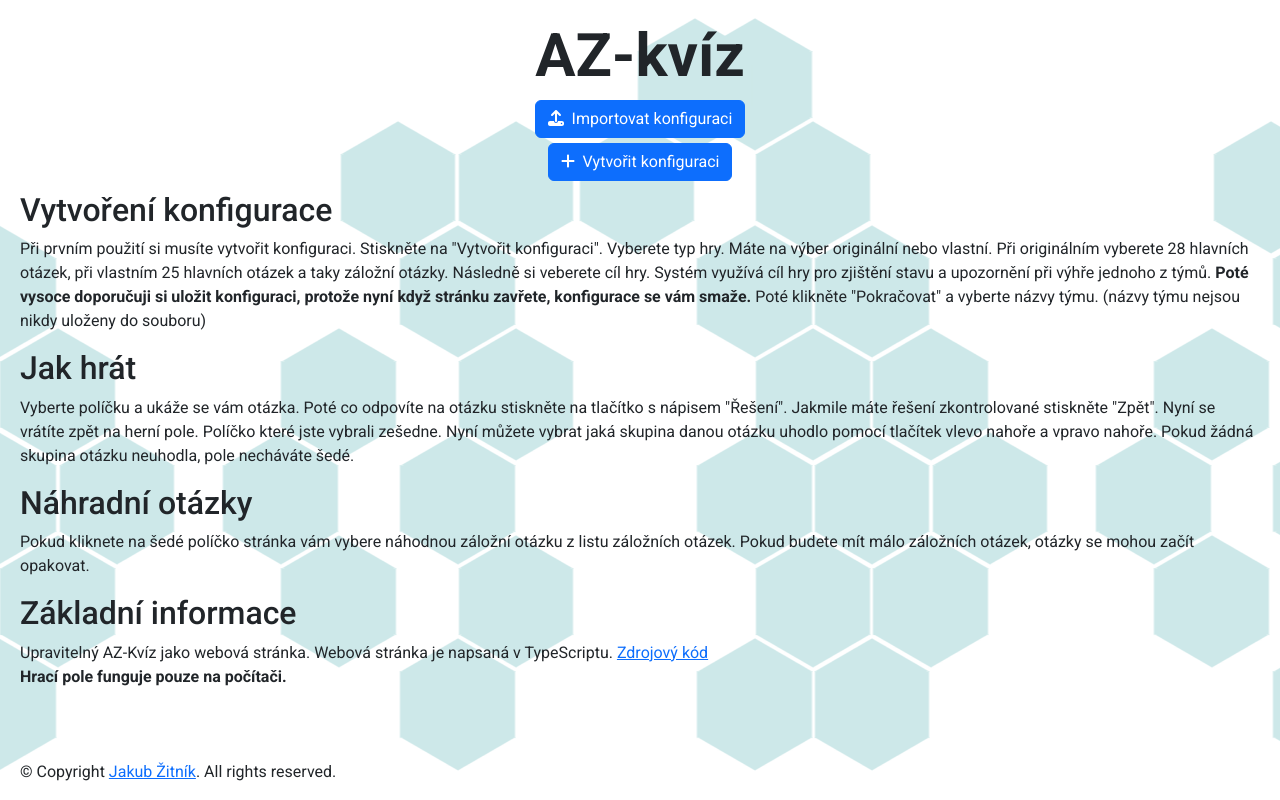
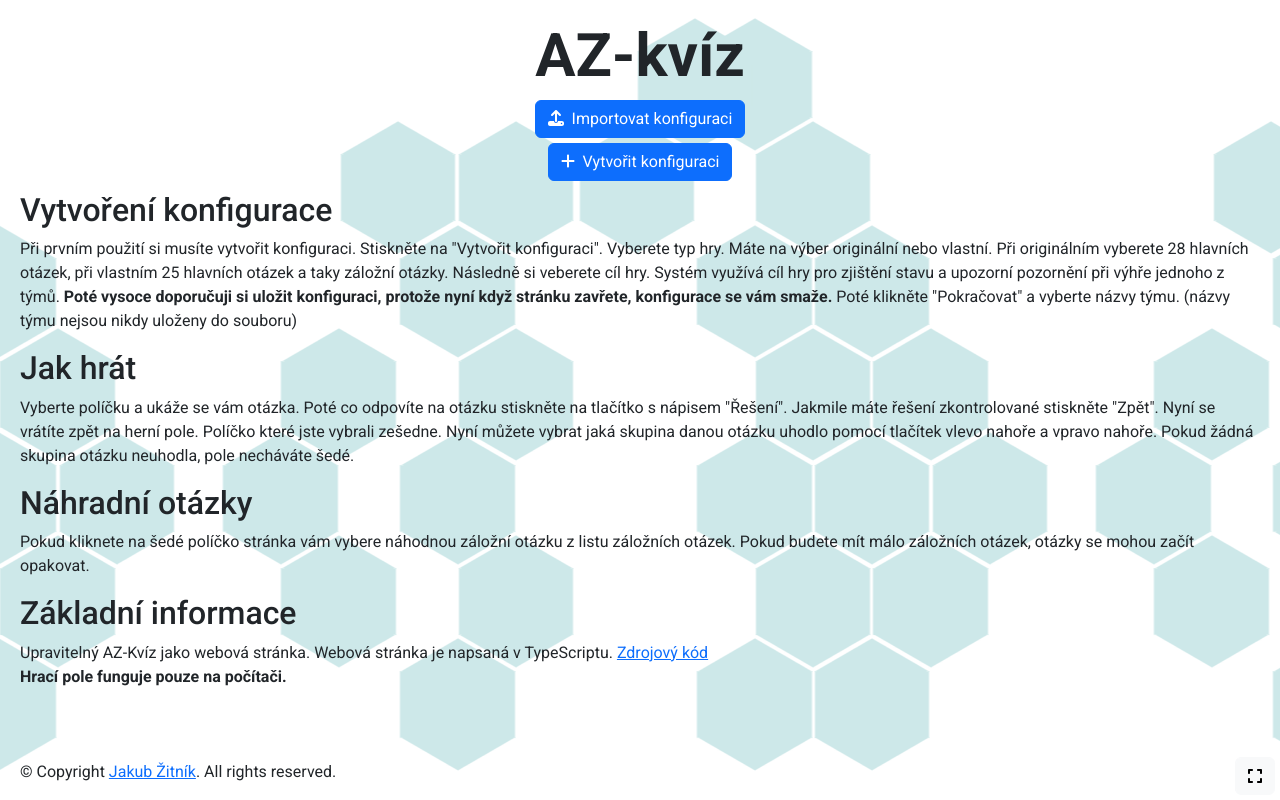
Before and after one commit to jzitnik-dev/azkviz, a React (Vite) app: page / in a window 1280 px wide. Built offline with nearby package versions, Linux system fonts and the light colour scheme.

Commit message:
Added fullscreen button and some other changes

```diff
--- a/package.json
+++ b/package.json
@@ -1,6 +1,5 @@
 {
   "name": "azkviz",
-  "private": true,
   "version": "0.0.0",
   "type": "module",
   "scripts": {
--- a/src/components/config/Config.tsx
+++ b/src/components/config/Config.tsx
@@ -225,7 +225,7 @@ export default function Config({ setSettings }: Params) {
               nebo vlastní. Při originálním vyberete 28 hlavních otázek, při
               vlastním 25 hlavních otázek a taky záložní otázky. Následně
               si veberete cíl hry. Systém využívá cíl hry pro zjištění stavu a
-              upozornění při výhře jednoho z týmů.&nbsp;
+              upozorní pozornění při výhře jednoho z týmů.&nbsp;
               <strong>
                 Poté vysoce doporučuji si uložit konfiguraci, protože nyní když
                 stránku zavřete, konfigurace se vám smaže.&nbsp;
@@ -342,6 +342,7 @@ export default function Config({ setSettings }: Params) {
                     style={{
                       objectFit: "contain",
                     }}
+                    draggable="false"
                   />
                 </div>
                 <p className={"mt-2 fw-semibold "}>Originální (doporučuji)</p>
@@ -370,6 +371,7 @@ export default function Config({ setSettings }: Params) {
                     style={{
                       objectFit: "contain",
                     }}
+                    draggable="false"
                   />
                 </div>
                 <p className={"mt-2 fw-semibold "}>Vlastní</p>
@@ -458,6 +460,7 @@ export default function Config({ setSettings }: Params) {
             <hr />
             <div>
               <h2>Cíl hry</h2>
+              <p>Systém využívá cíl hry pro zjištění stavu a upozorní při výhře jednoho z týmů. </p>
               <div className="buttonsList">
                 <Form.Select
                   onChange={changeTarget}
--- /dev/null
+++ b/src/components/fullscreenButton/FullscreenButton.tsx
@@ -0,0 +1,40 @@
+import { useState } from "react";
+import "./style.css";
+import { Button } from "react-bootstrap";
+import { FontAwesomeIcon } from "@fortawesome/react-fontawesome";
+import { faCompress, faExpand } from "@fortawesome/free-solid-svg-icons";
+
+export default function FullscreenButton() {
+  const [isFullscreen, setIsFullscreen] = useState(false);
+
+  const toggleFullscreen = () => {
+    if (!document.fullscreenElement) {
+      document.documentElement
+        .requestFullscreen()
+        .then(() => {
+          setIsFullscreen(true);
+        })
+        .catch((err) => {
+          console.error("Error attempting to enable full-screen mode:", err);
+        });
+    } else if (document.exitFullscreen) {
+      document
+        .exitFullscreen()
+        .then(() => {
+          setIsFullscreen(false);
+        })
+        .catch((err) => {
+          console.error("Error attempting to exit full-screen mode:", err);
+        });
+    }
+  };
+  return (
+    <Button
+      className="fullscreenbutton"
+      variant="light"
+      onClick={toggleFullscreen}
+    >
+      <FontAwesomeIcon icon={!isFullscreen ? faExpand : faCompress} />
+    </Button>
+  );
+}
--- /dev/null
+++ b/src/components/fullscreenButton/style.css
@@ -0,0 +1,6 @@
+.fullscreenbutton {
+  position: fixed;
+  z-index: 50;
+  right: 5px;
+  bottom: 5px;
+}
--- /dev/null
+++ b/src/components/loadingScreen/LoadingScreen.tsx
@@ -0,0 +1,21 @@
+import { Spinner } from "react-bootstrap";
+import "./style.css";
+
+export default function LoadingScreen() {
+  return (
+    <div className="loading">
+      <Spinner
+        as="span"
+        role="status"
+        aria-hidden="true"
+        className="me-2"
+        variant="secondary"
+        style={{
+          height: "60px",
+          width: "60px",
+          borderWidth: "7px"
+        }}
+      />
+    </div>
+  );
+}
--- /dev/null
+++ b/src/components/loadingScreen/style.css
@@ -0,0 +1,8 @@
+.loading {
+  height: 100vh;
+  width: 100vw;
+  position: absolute;
+  display: flex;
+  justify-content: center;
+  align-items: center;
+}
--- a/src/index.tsx
+++ b/src/index.tsx
@@ -1,6 +1,6 @@
 import "./index.css";
 import HexagonList from "./components/hexagonList/hexagonList";
-import { useState } from "react";
+import { useState, useEffect } from "react";
 import TymWin from "./types/TymWin";
 import Tym from "./types/Tym";
 import Question from "./components/question/question";
@@ -11,6 +11,8 @@ import Settings from "./types/Settings";
 import Config from "./components/config/Config";
 import isNone from "./utils/isNone";
 import OriginalHexagonList from "./components/hexagonList/hexagonListOriginal";
+import FullscreenButton from "./components/fullscreenButton/FullscreenButton";
+import LoadingScreen from "./components/loadingScreen/LoadingScreen";
 
 export default function Index() {
   const [tymWinState, setTymWinState] = useState<Array<TymWin>>([]);
@@ -21,6 +23,14 @@ export default function Index() {
   const [nextBackupQuestion, setNextBackupQuestion] = useState(-1);
   const [isBackup, setIsBackup] = useState(false);
   const showedState = useState(false);
+  const [isLoading, setIsLoading] = useState(true);
+
+  useEffect(() => {
+    const timer = setTimeout(() => {
+      setIsLoading(false);
+    }, 700);
+    return () => clearTimeout(timer);
+  }, []);
 
   function open(questionNumber: number) {
     if (!canOpen(questionNumber, tymWinState)) return;
@@ -48,6 +58,11 @@ export default function Index() {
 
   return (
     <>
+      {isLoading ? (
+        <LoadingScreen />
+      ) : (
+        <>
+          <FullscreenButton />
           {showConfig ? (
             <Config
               setSettings={(set) => {
@@ -75,12 +90,17 @@ export default function Index() {
                 showedState={showedState}
               />
               {settings?.useOriginalType ? (
-            <OriginalHexagonList openQuestion={open} tymWinState={tymWinState} />
+                <OriginalHexagonList
+                  openQuestion={open}
+                  tymWinState={tymWinState}
+                />
               ) : (
                 <HexagonList openQuestion={open} tymWinState={tymWinState} />
               )}
             </>
           ) : null}
         </>
+      )}
+    </>
   );
 }
```
Also changed, not shown: public/img/custom.png, public/img/original.png. Lines whose indentation alone changed are shown as unchanged.
